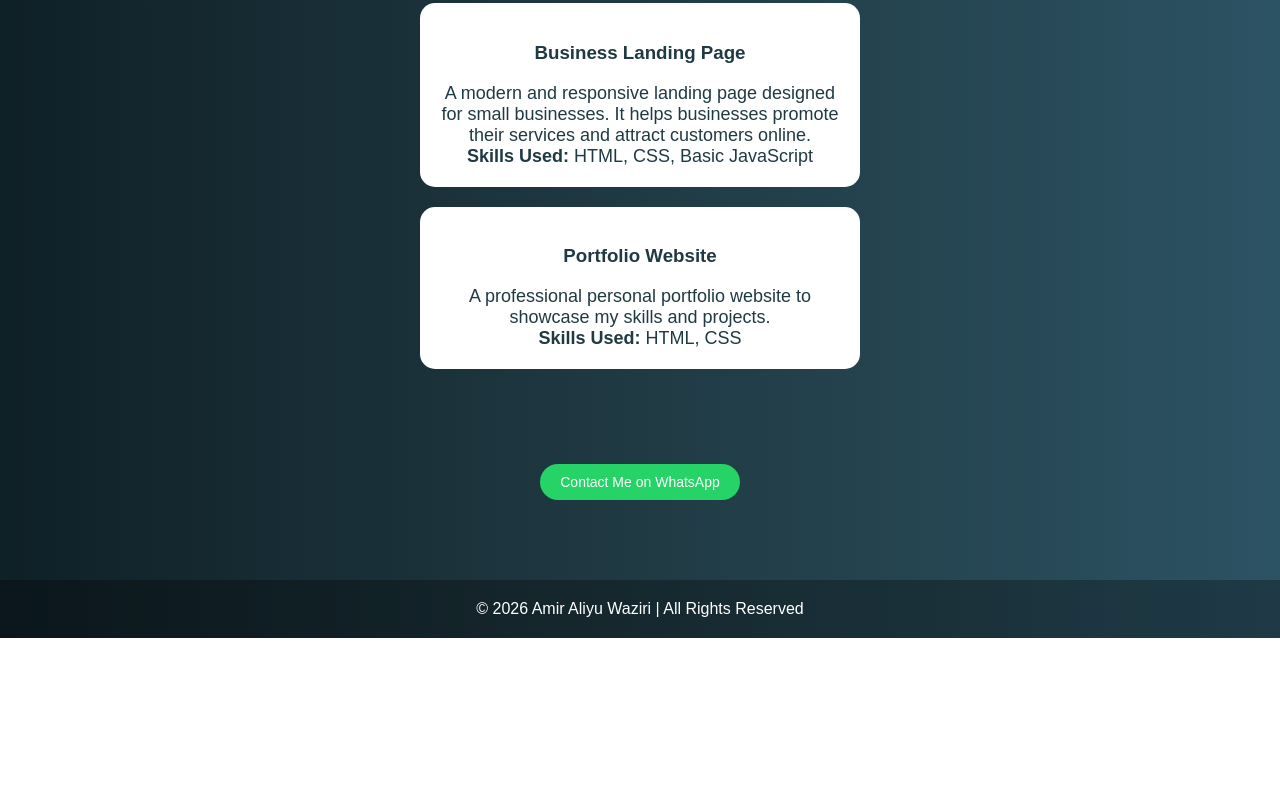
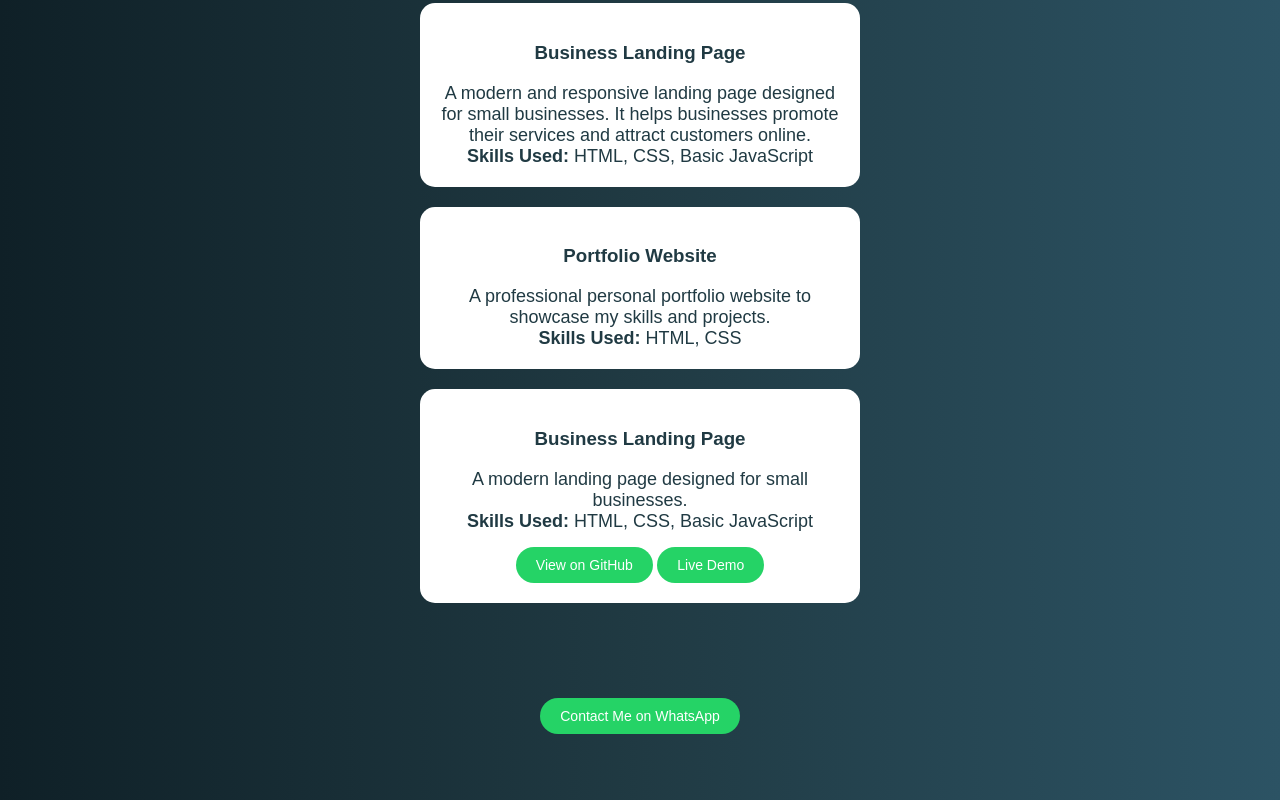
Before and after one commit to aliyuameer698-lgtm/My-first-website-on-Git-Hub-698-, a plain HTML site: page index.html in a window 1280 px wide. Shown: the part 503-1303 px from the top of the page. Before the commit the page ends 1141 px from the top, so only its background shows below. Drawn offline with Linux system fonts and the light colour scheme.

Commit message:
Update index.html

```diff
--- a/index.html
+++ b/index.html
@@ -105,6 +105,18 @@
         </p>
         <p><strong>Skills Used:</strong> HTML, CSS</p>
     </div>
+</div><div class="project-card">
+    <h3>Business Landing Page</h3>
+    <p>
+        A modern landing page designed for small businesses.
+    </p>
+    <p><strong>Skills Used:</strong> HTML, CSS, Basic JavaScript</p>
+    <a class="btn" href="https://github.com/USERNAME/REPOSITORY-NAME" target="_blank">
+        View on GitHub
+    </a>
+    <a class="btn" href="https://USERNAME.github.io/PROJECT-LIVE-DEMO/" target="_blank">
+        Live Demo
+    </a>
 </div>
 
     </div>
```
